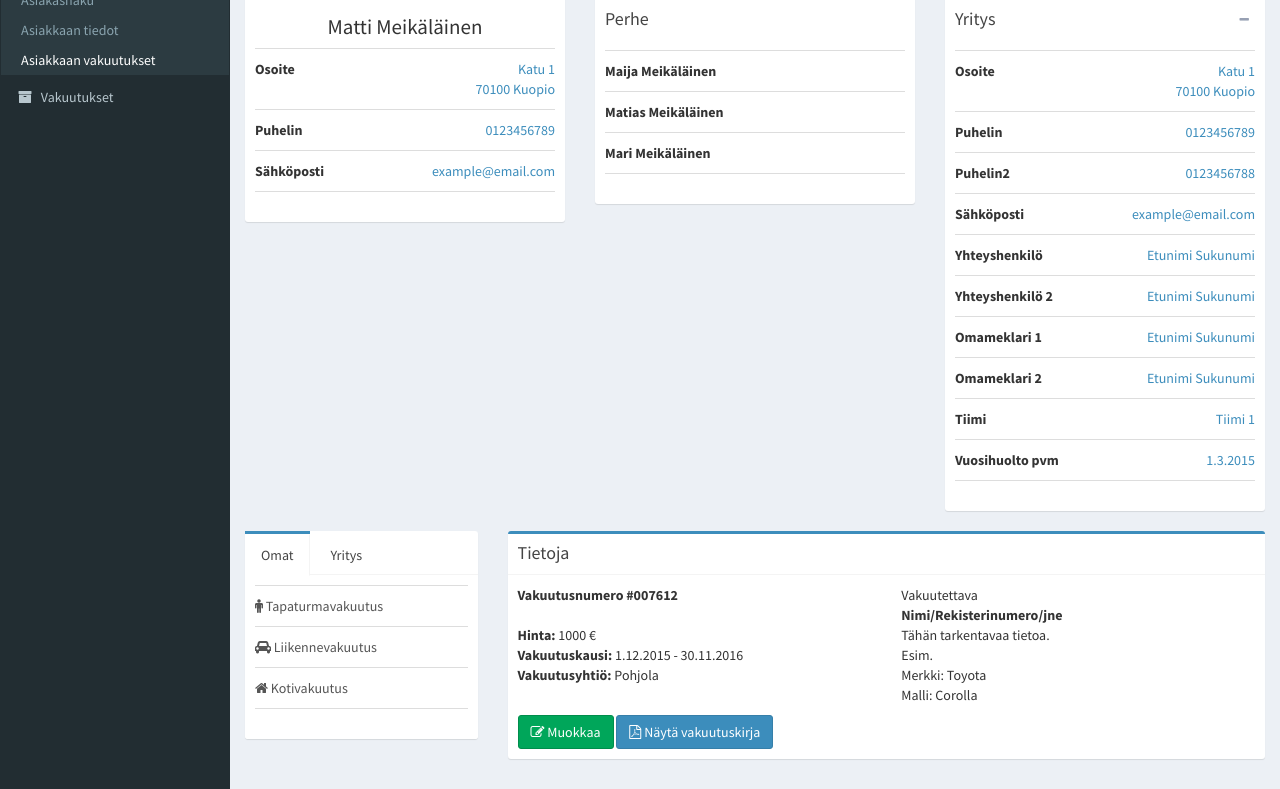
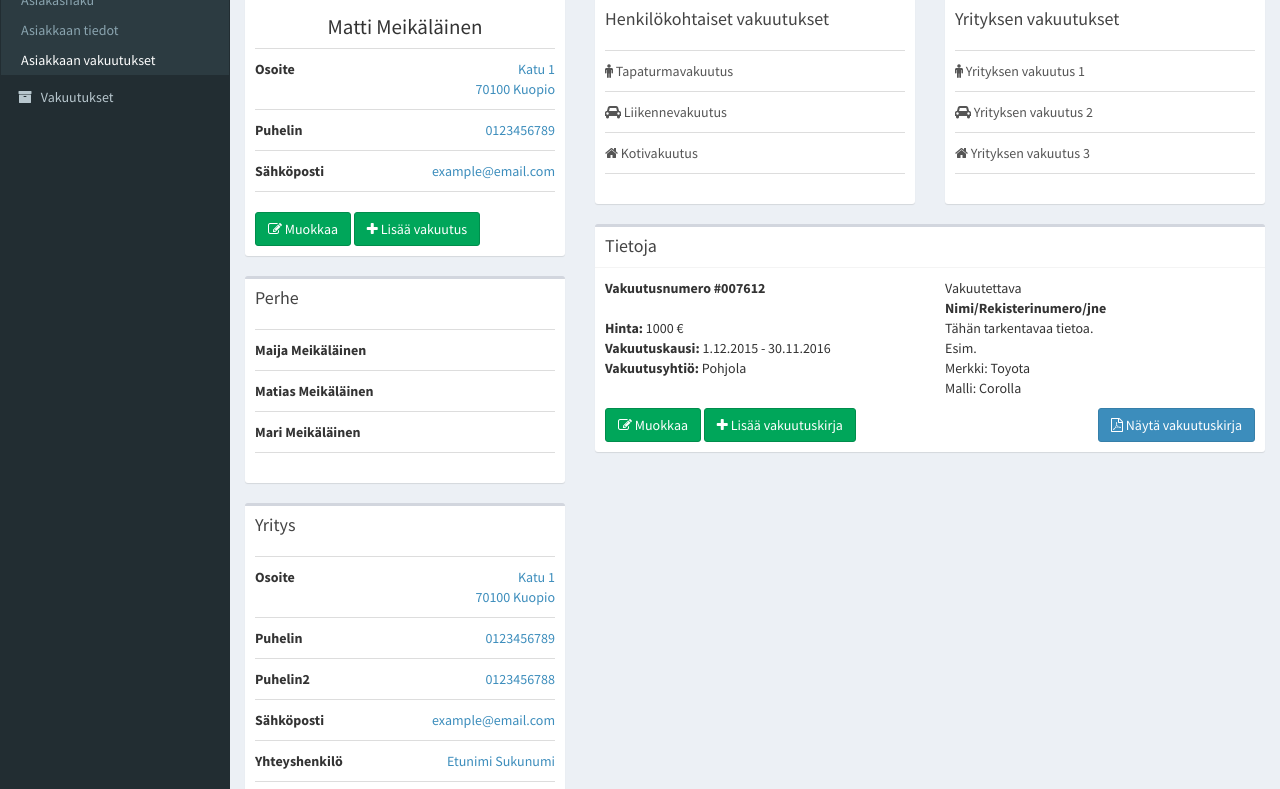
Before and after one commit to Pyretti/MyAdminLTE, a website: page pages/UI/asiakas-vakuutukset.html in a window 1280 px wide. Shown: the part 109-898 px from the top of the page. Drawn offline with nearby package versions, Linux system fonts and the light colour scheme.

Commit message:
Samin päivitykset

```diff
--- a/pages/UI/asiakas-vakuutukset.html
+++ b/pages/UI/asiakas-vakuutukset.html
@@ -15,7 +15,7 @@
     <!-- Theme style -->
     <link rel="stylesheet" href="../../dist/css/AdminLTE.min.css">
     <!-- AdminLTE Skins. Make sure you apply the skin class to the body tag so the changes take effect.-->
-    <link rel="stylesheet" href="../../dist/css/skins/skin-blue.min.css">
+    <link rel="stylesheet" href="../../dist/css/skins/skin-yellow.min.css">
 
     <!-- HTML5 Shim and Respond.js IE8 support of HTML5 elements and media queries -->
     <!-- WARNING: Respond.js doesn't work if you view the page via file:// -->
@@ -44,7 +44,7 @@
   |               | sidebar-mini                            |
   |---------------------------------------------------------|
   -->
-  <body class="hold-transition skin-blue sidebar-mini">
+  <body class="hold-transition skin-yellow sidebar-mini">
     <div class="wrapper">
 
       <!-- Main Header -->
@@ -125,7 +125,7 @@
 
           <div class="row">
 			<div class="col-md-4">
-				<div class="box box-primary">
+				<div class="box">
 					<div class="box-body box-profile">
 						<h3 class="profile-username text-center">Matti Meikäläinen</h3>
 
@@ -142,11 +142,15 @@
 								<b>Sähköposti</b> <a class="pull-right">example@email.com</a>
 							</li>
 						</ul>
+						<div class="row">
+							<div class="col-xs-12">
+								<a href="asiakas.html" class="btn btn-success"><i class="fa fa-edit"></i> Muokkaa</a>
+								<a href="#" class="btn btn-success"><i class="fa fa-plus"></i> Lisää vakuutus</a>
+							</div>
+						</div>
 					</div><!-- /.box-body -->
 				</div><!-- /.box -->
-			</div><!-- /.col -->
-			<div class="col-md-4">
-				<div class="box box-primary">
+				<div class="box">
 					<div class="box-header without-border">
 						<h3 class="box-title">Perhe</h3>
 					</div><!-- /.box-header -->
@@ -164,14 +168,9 @@
 						</ul>
 					</div><!-- /.box-body -->
 				</div><!-- /.box -->
-			</div><!-- /.col -->
-			<div class="col-md-4">
-				<div class="box box-primary">
+				<div class="box">
 					<div class="box-header without-border">
 						<h3 class="box-title">Yritys</h3>
-						<div class="box-tools pull-right">
-							<button type="button" class="btn btn-box-tool" data-widget="collapse"><i class="fa fa-minus"></i></button>
-						</div>
 					</div><!-- /.box-header -->
 					<div class="box-body">
 						<ul class="list-group list-group-unbordered">
@@ -208,37 +207,48 @@
 								<b>Vuosihuolto pvm</b> <a class="pull-right">1.3.2015</a>
 							</li>
 						</ul>
+						<div class="row">
+							<div class="col-xs-12">
+								<a href="#" class="btn btn-success"><i class="fa fa-edit"></i> Muokkaa</a>
+							</div>
+						</div>
 					</div><!-- /.box-body -->
 				</div><!-- /.box -->
 			</div><!-- /.col -->
-		  </div><!-- /.row -->
+            <div class="col-md-8">
 				<div class="row">
-            <div class="col-md-3">
-				<div class="nav-tabs-custom">
-					<ul class="nav nav-tabs">
-					<li class="active"><a href="#personal" data-toggle="tab">Omat</a></li>
-					<li><a href="#company1" data-toggle="tab">Yritys</a></li>
-					</ul>
-					<div class="tab-content">
-					<div class="active tab-pane" id="personal">
+					<div class="col-md-6">
+						<div class="box">
+							<div class="box-header without-border">
+								<h3 class="box-title">Henkilökohtaiset vakuutukset</h3>
+							</div><!-- /.box-header -->
+							<div class="box-body">
 								<div class="list-group list-group-unbordered">
 									<a href="#" class="list-group-item"><i class="fa fa-male"></i> Tapaturmavakuutus</a>
 									<a href="#" class="list-group-item"><i class="fa fa-car"></i> Liikennevakuutus</a>
 									<a href="#" class="list-group-item"><i class="fa fa-home"></i> Kotivakuutus</a>
 								</div>
-					</div><!-- /.tab-pane -->
-					<div class="tab-pane" id="company1">
+							</div><!-- /.box-body -->
+						</div><!-- /.box-body -->
+					</div><!-- /.col -->
+					<div class="col-md-6">
+						<div class="box">
+							<div class="box-header without-border">
+								<h3 class="box-title">Yrityksen vakuutukset</h3>
+							</div><!-- /.box-header -->
+							<div class="box-body">
 								<div class="list-group list-group-unbordered">
-							<a href="#" class="list-group-item">Yrityksen vakuutus 1</a>
-							<a href="#" class="list-group-item">Yrityksen vakuutus 2</a>
-							<a href="#" class="list-group-item">Yrityksen vakuutus 3</a>
+									<a href="#" class="list-group-item"><i class="fa fa-male"></i> Yrityksen vakuutus 1</a>
+									<a href="#" class="list-group-item"><i class="fa fa-car"></i> Yrityksen vakuutus 2</a>
+									<a href="#" class="list-group-item"><i class="fa fa-home"></i> Yrityksen vakuutus 3</a>
 								</div>
-					</div><!-- /.tab-pane -->
-					</div><!-- /.tab-content -->
-				</div><!-- /.nav-tabs-custom -->
+							</div><!-- /.box-body -->
+						</div><!-- /.box-body -->
 					</div><!-- /.col -->
-            <div class="col-md-9">
-              <div class="box box-primary">
+				</div><!-- /.row -->
+				<div class="row">
+					<div class="col-md-12">
+						<div class="box">
 							<div class="box-header with-border">
 							<h3 class="box-title">Tietoja</h3>
 							</div><!-- /.box-header -->
@@ -264,12 +274,15 @@
 								</div><!-- /.row -->
 								<div class="row">
 									<div class="col-xs-12">
-							<button class="btn btn-success"><i class="fa fa-edit"></i> Muokkaa</button>
-							<button class="btn btn-primary" style="margin-right: 5px;"><i class="fa fa-file-pdf-o"></i> Näytä vakuutuskirja</button>
+										<a href="#" class="btn btn-success"><i class="fa fa-edit"></i> Muokkaa</a>
+										<a href="#" class="btn btn-success"><i class="fa fa-plus"></i> Lisää vakuutuskirja</a>
+										<button class="btn btn-primary pull-right"><i class="fa fa-file-pdf-o"></i> Näytä vakuutuskirja</button>
 									</div>
 								</div>
 							</div><!-- /.box-body -->
-              </div><!-- /.nav-tabs-custom -->
+						</div><!-- /.box -->
+					</div><!-- /.col -->
+				</div><!-- /.row -->
             </div><!-- /.col -->
           </div><!-- /.row -->
 
```
Also changed, not shown: pages/UI/asiakas-hae.html (+8 -3 lines), pages/UI/asiakas.html (+17 -6 lines), README.md, 1 other file. Lines whose indentation alone changed are shown as unchanged.
